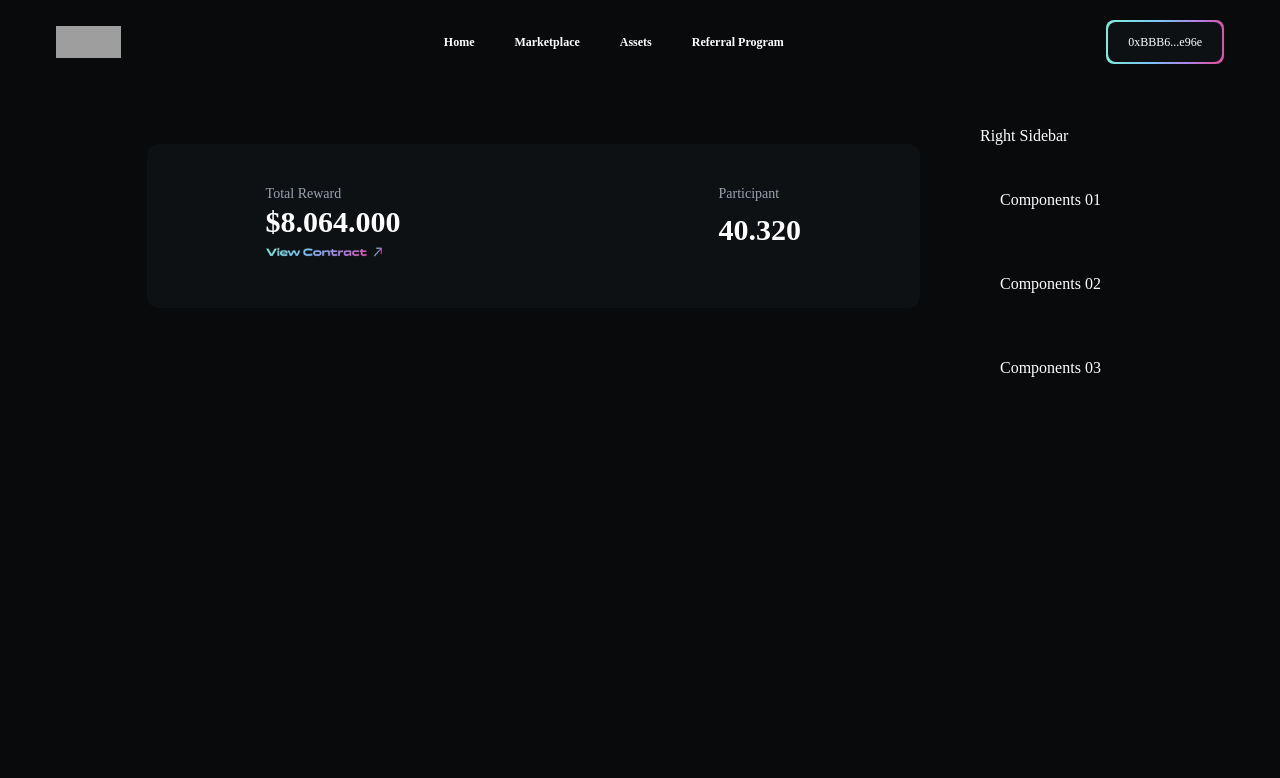
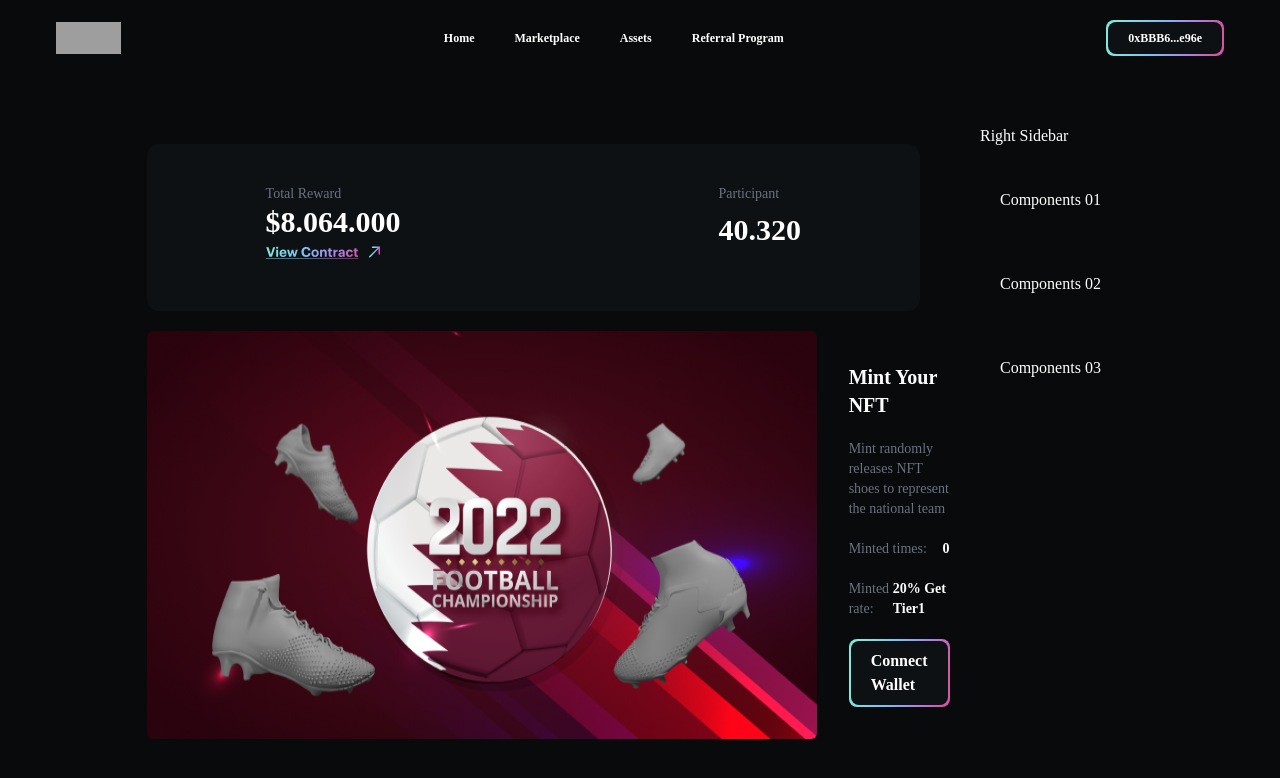
Before and after one commit to alexlevn/nf_nft_martket_nxjs, a Next.js app: page / in a window 1280 px wide. Shown: the top 778 px of the page. Built offline with nearby package versions, Linux system fonts and the light colour scheme; grey boxes are pictures that could not be loaded.

Commit message:
hero container

```diff
--- a/components/Layout/index.tsx
+++ b/components/Layout/index.tsx
@@ -1,6 +1,6 @@
 import { Layout } from 'antd'
 import Image from 'next/image'
-import { useState } from 'react'
+import { FC, FunctionComponent, useState } from 'react'
 
 const AppLayout: React.FC<{ children: any }> = ({ children }) => {
   const [isShowMenu, setIsShowMenu] = useState(false)
@@ -50,11 +50,9 @@ const AppLayout: React.FC<{ children: any }> = ({ children }) => {
           </div>
         </div>
 
-        <div className="border-btn-gradient px-10">
-          <div className="btn-main-inside cursor-pointer hover:opacity-95 h-10 px-5 text-xs">
-            0xBBB6...e96e
-          </div>
-        </div>
+        <ButtonBorderGradient>
+          <span className="text-xs">0xBBB6...e96e</span>
+        </ButtonBorderGradient>
       </div>
 
       {/* END - TopNavigationHeader */}
@@ -62,8 +60,7 @@ const AppLayout: React.FC<{ children: any }> = ({ children }) => {
       <div>Top Menu</div>
       <Layout className="flex justify-between mt-20  px-0 lg:px40 ">
         <div className="w-1/12 p-5 hidden lg:block" />
-        {/* <Layout.Content className="w-8/12 p-5 hidden lg:block"> */}
-        <Layout.Content className="w-8/12 p-5 lg:block">
+        <Layout.Content className="w-full lg:w-8/12 p-5 lg:block">
           {children}
         </Layout.Content>
         <div className="w-3/12 p-5 hidden lg:block">
@@ -78,3 +75,13 @@ const AppLayout: React.FC<{ children: any }> = ({ children }) => {
 }
 
 export default AppLayout
+
+export const ButtonBorderGradient: React.FC<{ children: any }> = ({
+  children,
+}) => (
+  <div className="border-btn-gradient px-10">
+    <div className="btn-main-inside cursor-pointer hover:opacity-95 py-2 px-5 text-white font-semibold">
+      {children}
+    </div>
+  </div>
+)
--- a/pages/index.tsx
+++ b/pages/index.tsx
@@ -1,6 +1,7 @@
 import type { NextPage } from 'next'
 import Image from 'next/image'
 import Head from 'next/head'
+import { ButtonBorderGradient } from 'components/Layout'
 
 const Home: NextPage = () => {
   return (
@@ -11,23 +12,55 @@ const Home: NextPage = () => {
         <link rel="icon" href="/favicon.ico" />
       </Head>
 
-      <div className="text-xl font-light p-5 bg-dark min-h-screen">
+      <div className="text-xl font-light  bg-dark min-h-screen p-0 lg:p-5 flex flex-col gap-5">
         {/* REWARD */}
-        <div className="bg-pcgray rounded-xl flex flex-col lg:flex-row justify-around p-10 gap-40 ">
+
+        <div className="bg-pcgray rounded-xl flex flex-col lg:flex-row justify-around p-10 lg:gap-40 gap-2 ">
           <div className=" gap-2 justify-center">
             <div className="text-content">Total Reward</div>
             <div className="text-xl lg:text-3xl font-semibold">$8.064.000</div>
             <Image
-              src="/images/btn_view_contract.png"
+              src="/images/btn_view_contract.svg"
               alt=""
-              height={18}
+              height={24}
               width={120}
-              className="cursor-pointer mx-auto"
+              className="cursor-pointer mx-auto "
             />
           </div>
           <div className="flex flex-col  gap-2">
             <div className="text-content">Participant</div>
             <div className="text-xl lg:text-3xl font-semibold">40.320</div>
+          </div>
+        </div>
+
+        {/* HERO IMAGES */}
+        <div className="flex flex-col lg:flex-row  justify-between">
+          {/* eslint-disable-next-line @next/next/no-img-element */}
+          <img
+            src="/images/hero_football_2022.png"
+            alt=""
+            className="rounded-md"
+          />
+          <div className="flex flex-col gap-5 p-5 lg:p-8  justify-between">
+            <div className="flex flex-col gap-5">
+              <p className="text-white font-semibold">Mint Your NFT</p>
+              <p className="text-content">
+                Mint randomly releases NFT shoes to represent the national team
+              </p>
+              <div className="flex justify-between">
+                <span className="text-content">Minted times: </span>
+                <span className="text-white font-semibold text-sm">0</span>
+              </div>
+              <div className="flex justify-between">
+                <span className="text-content">Minted rate: </span>
+                <span className="text-white font-semibold text-sm">
+                  20% Get Tier1
+                </span>
+              </div>
+            </div>
+            <ButtonBorderGradient>
+              <span className="text-base">Connect Wallet</span>
+            </ButtonBorderGradient>
           </div>
         </div>
       </div>
--- a/styles/globals.css
+++ b/styles/globals.css
@@ -16,10 +16,8 @@
   background-color: #080a0c;
 }
 
-
-
 .text-content {
-  @apply text-gray-400 font-medium text-sm;
+  @apply text-gray-500  text-sm font-normal;
 }
 
 /* From LandingPage */
```
Also changed, not shown: public/images/btn_view_contract.svg (added), public/images/hero_football_2022.png (added).
